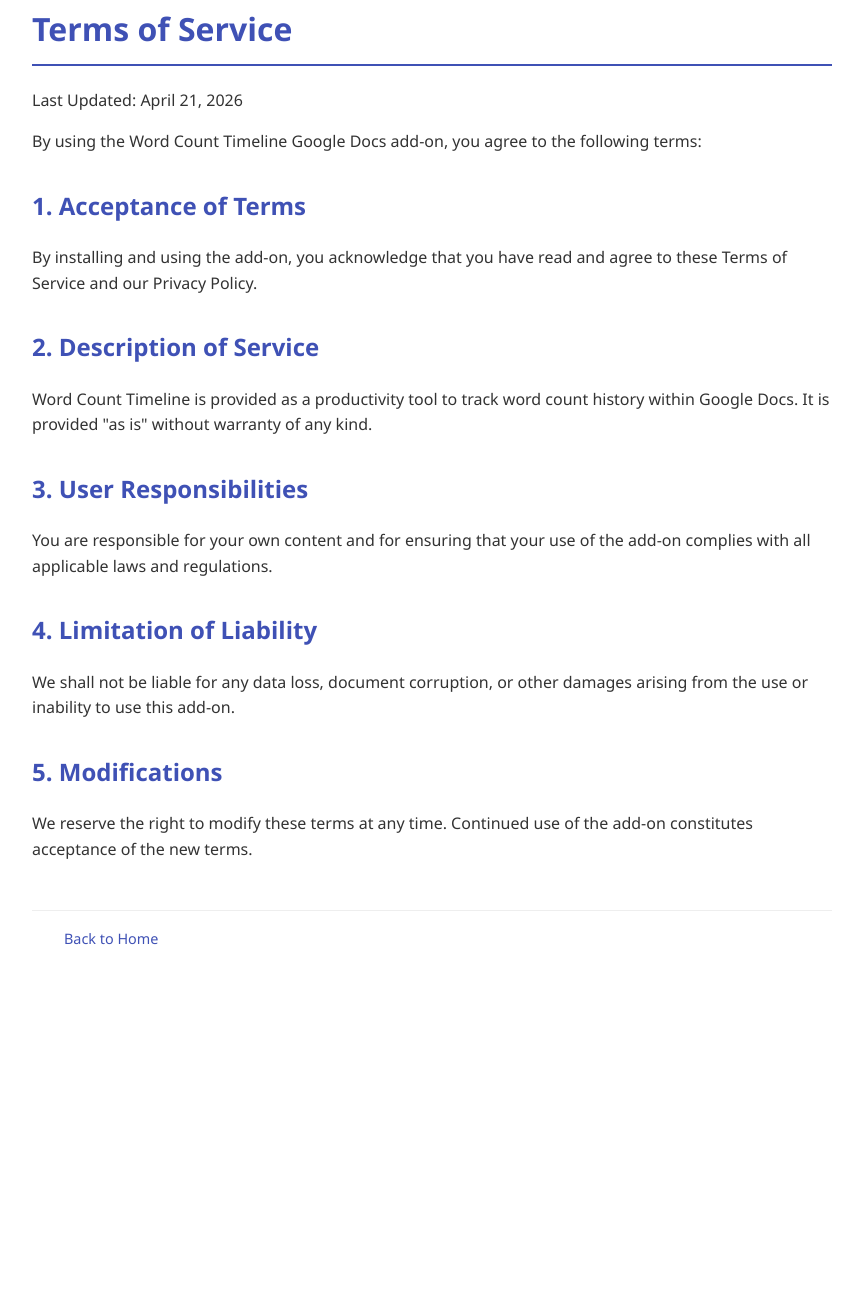
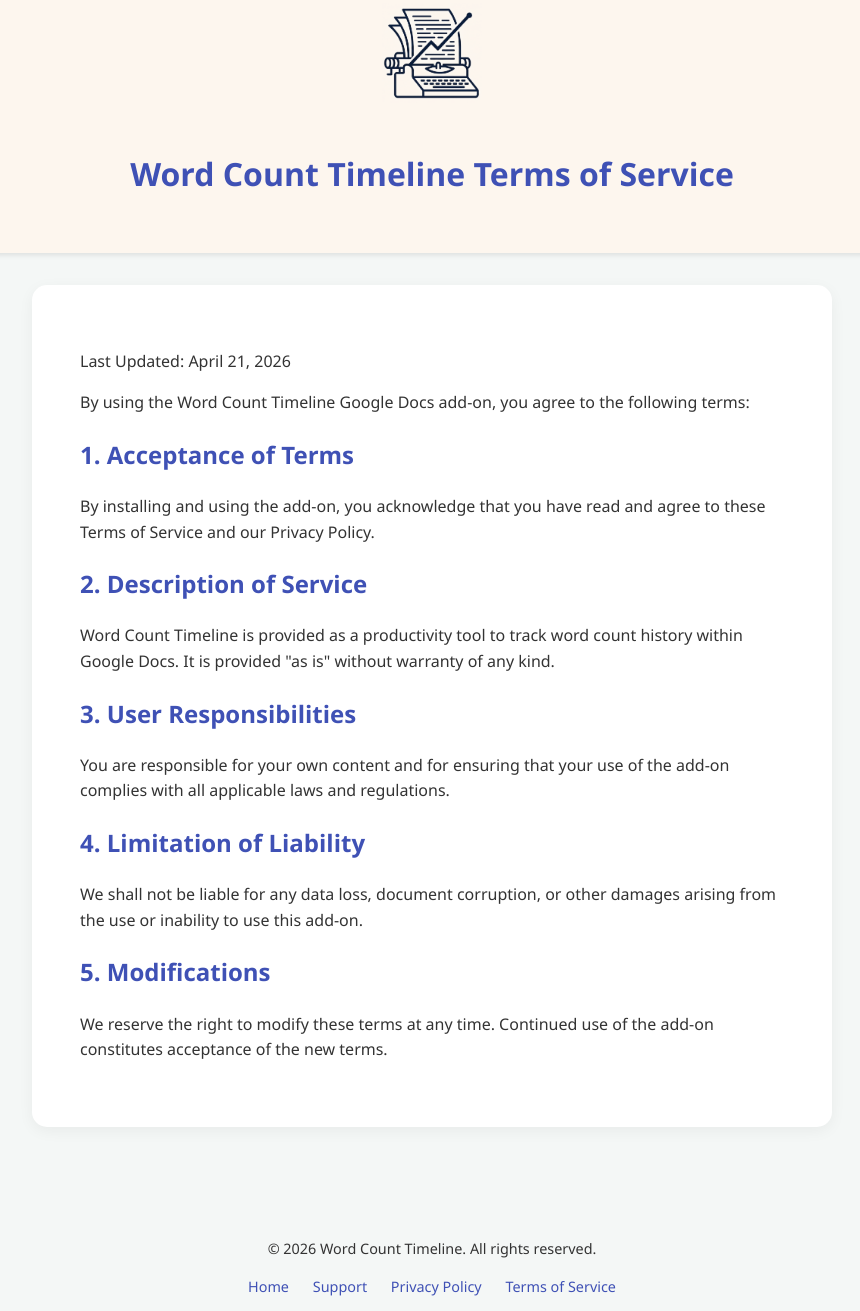
Before and after one commit to robotnyc/word-count-timeline-gdocs, a plain HTML site: page docs/tos.html in a window 1280 px wide. Shown: the part 29-1340 px from the top of the page, without its empty margins (208-1068 px from the left). Before the commit the page ends 1011 px from the top, so only its background shows below. Drawn offline with Linux system fonts and the light colour scheme.

Commit message:
docs: match layout of tos and privacy pages

```diff
--- a/docs/tos.html
+++ b/docs/tos.html
@@ -6,29 +6,46 @@
     <title>Terms of Service | Word Count Timeline</title>
     <link rel="stylesheet" href="styles.css">
 </head>
-<body class="simple-page">
-    <h1>Terms of Service</h1>
+<body>
+    <header>
+        <img src="app_logo.png" alt="Word Count Timeline Logo" class="logo">
+        <h1>Word Count Timeline Terms of Service</h1>
+    </header>
+    <main>
+        <section class="content-box">
             <p>Last Updated: April 21, 2026</p>
 
             <p>By using the Word Count Timeline Google Docs add-on, you agree to the following terms:</p>
 
             <h2>1. Acceptance of Terms</h2>
-    <p>By installing and using the add-on, you acknowledge that you have read and agree to these Terms of Service and our Privacy Policy.</p>
+            <p>By installing and using the add-on, you acknowledge that you have read and agree to these Terms of Service and our
+                Privacy Policy.</p>
 
             <h2>2. Description of Service</h2>
-    <p>Word Count Timeline is provided as a productivity tool to track word count history within Google Docs. It is provided "as is" without warranty of any kind.</p>
+            <p>Word Count Timeline is provided as a productivity tool to track word count history within Google Docs. It is provided
+                "as is" without warranty of any kind.</p>
 
             <h2>3. User Responsibilities</h2>
-    <p>You are responsible for your own content and for ensuring that your use of the add-on complies with all applicable laws and regulations.</p>
+            <p>You are responsible for your own content and for ensuring that your use of the add-on complies with all applicable
+                laws and regulations.</p>
 
             <h2>4. Limitation of Liability</h2>
-    <p>We shall not be liable for any data loss, document corruption, or other damages arising from the use or inability to use this add-on.</p>
+            <p>We shall not be liable for any data loss, document corruption, or other damages arising from the use or inability to
+                use this add-on.</p>
 
             <h2>5. Modifications</h2>
-    <p>We reserve the right to modify these terms at any time. Continued use of the add-on constitutes acceptance of the new terms.</p>
-
+            <p>We reserve the right to modify these terms at any time. Continued use of the add-on constitutes acceptance of the new
+                terms.</p>
+        </section>
+        </main>
     <footer>
-        <a href="index.html">Back to Home</a>
+        <p>&copy; 2026 Word Count Timeline. All rights reserved.</p>
+        <nav>
+            <a href="index.html">Home</a>
+            <a href="support.html">Support</a>
+            <a href="privacy.html">Privacy Policy</a>
+            <a href="tos.html">Terms of Service</a>
+        </nav>
     </footer>
 </body>
 </html>
```
Also changed, not shown: docs/privacy.html (+28 -9 lines). Lines whose indentation alone changed are shown as unchanged.
